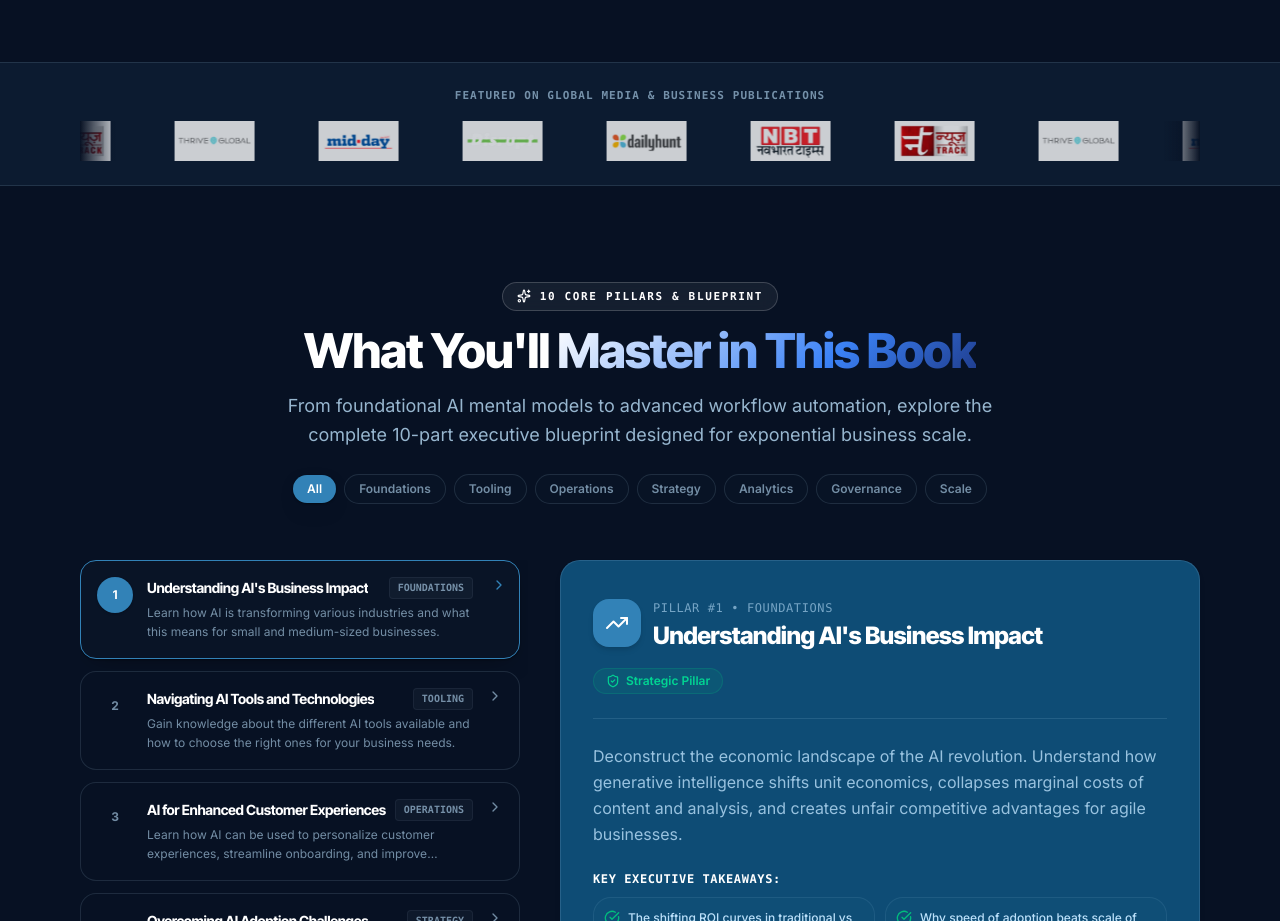
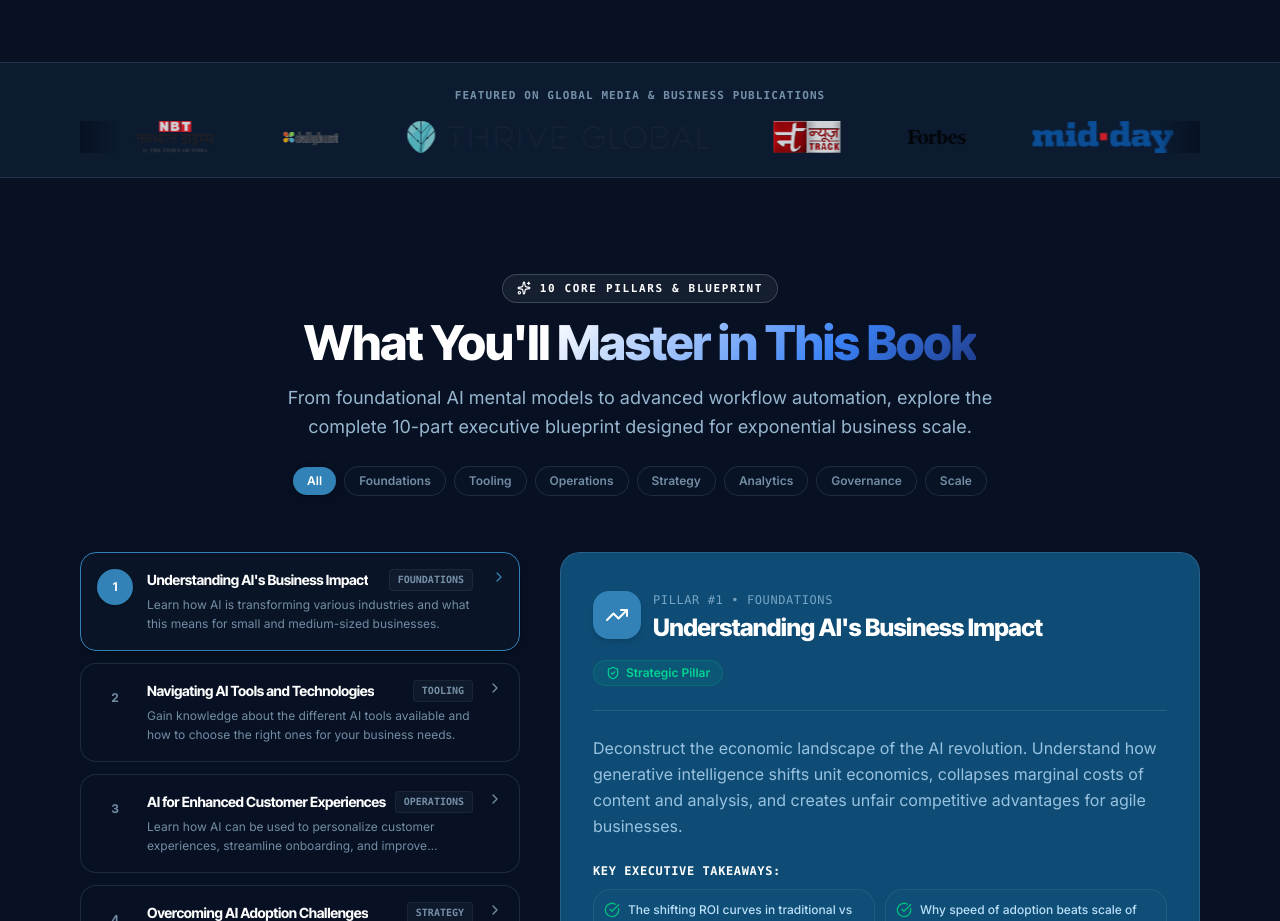
Before and after one commit to Rudra-bdatech/Ambesh_Book, a React (Vite) app: page / in a window 1280 px wide. Shown: the part 800-1721 px from the top of the page. Built offline with nearby package versions, Linux system fonts and the light colour scheme.

Commit message:
landing page

```diff
--- a/src/components/BookChatAssistant.tsx
+++ b/src/components/BookChatAssistant.tsx
@@ -110,7 +110,10 @@ export const BookChatAssistant: React.FC = () => {
           </div>
         </button>
       ) : (
-        <div className="w-[340px] sm:w-[380px] h-[500px] rounded-3xl bg-canvas border border-rule shadow-lift flex flex-col backdrop-blur-2xl overflow-hidden animate-fadeIn">
+        <div
+          data-lenis-prevent
+          className="w-[340px] sm:w-[380px] h-[500px] rounded-3xl bg-canvas border border-rule shadow-lift flex flex-col backdrop-blur-2xl overflow-hidden animate-fadeIn"
+        >
 
           {/* Header */}
           <div className="p-4 bg-sand/60 dark:bg-sand/30 border-b border-rule flex items-center justify-between">
@@ -141,7 +144,10 @@ export const BookChatAssistant: React.FC = () => {
           </div>
 
           {/* Messages Feed */}
-          <div className="flex-1 p-4 overflow-y-auto space-y-3.5 custom-scrollbar text-xs">
+          <div
+            data-lenis-prevent
+            className="flex-1 p-4 overflow-y-auto space-y-3.5 custom-scrollbar text-xs overscroll-contain"
+          >
             {messages.map((msg, idx) => (
               <div
                 key={idx}
@@ -180,7 +186,10 @@ export const BookChatAssistant: React.FC = () => {
           </div>
 
           {/* Suggested Quick Prompts */}
-          <div className="px-3 py-2 bg-sand/30 dark:bg-sand/15 border-t border-rule flex items-center gap-1.5 overflow-x-auto custom-scrollbar">
+          <div
+            data-lenis-prevent
+            className="px-3 py-2 bg-sand/30 dark:bg-sand/15 border-t border-rule flex items-center gap-1.5 overflow-x-auto custom-scrollbar overscroll-contain"
+          >
             {suggestedQuestions.map((q, idx) => (
               <button
                 key={idx}
--- a/src/components/MediaBanner.tsx
+++ b/src/components/MediaBanner.tsx
@@ -11,7 +11,7 @@ export const MediaBanner: React.FC = () => {
         </p>
         <div className="mt-4">
           <Marquee
-            fade={36}
+            fade={40}
             speed={45}
             fadeColor="var(--canvas)"
             items={MEDIA_FEATURES.map((media, index) => (
@@ -20,7 +20,7 @@ export const MediaBanner: React.FC = () => {
                 src={media.logoUrl}
                 alt={media.name}
                 title={media.name}
-                className="h-8 sm:h-10 w-auto object-contain opacity-80 hover:opacity-100 transition-opacity duration-300 dark:brightness-110"
+                className="h-6 sm:h-8 w-auto object-contain opacity-80 hover:opacity-100 transition-all duration-300 dark:brightness-110"
                 loading="lazy"
               />
             ))}
--- a/src/components/SampleChapterModal.tsx
+++ b/src/components/SampleChapterModal.tsx
@@ -33,8 +33,14 @@ export const SampleChapterModal: React.FC<SampleChapterModalProps> = ({ isOpen,
   };
 
   return (
-    <div className="fixed inset-0 z-50 overflow-y-auto bg-black/60 dark:bg-black/80 backdrop-blur-md flex items-center justify-center p-4 sm:p-6 animate-fadeIn">
-      <div className="relative w-full max-w-3xl rounded-3xl bg-canvas border border-rule shadow-lift flex flex-col max-h-[90vh] overflow-hidden">
+    <div
+      data-lenis-prevent
+      className="fixed inset-0 z-50 overflow-y-auto bg-black/60 dark:bg-black/80 backdrop-blur-md flex items-center justify-center p-4 sm:p-6 animate-fadeIn"
+    >
+      <div
+        data-lenis-prevent
+        className="relative w-full max-w-3xl rounded-3xl bg-canvas border border-rule shadow-lift flex flex-col max-h-[90vh] overflow-hidden"
+      >
 
         {/* Modal Top Bar */}
         <div className="p-4 sm:p-5 border-b border-rule bg-sand/60 dark:bg-sand/30 flex items-center justify-between gap-4">
--- a/src/data/bookData.ts
+++ b/src/data/bookData.ts
@@ -16,12 +16,13 @@ export const BOOK_INFO: BookInfo = {
 };
 
 export const MEDIA_FEATURES: MediaFeature[] = [
-  { name: 'Media Partner 1', logoUrl: '/assets/1-1.png' },
-  { name: 'Media Partner 2', logoUrl: '/assets/2-1.png' },
-  { name: 'Media Partner 3', logoUrl: '/assets/3.png' },
-  { name: 'Media Partner 4', logoUrl: '/assets/4-1.png' },
-  { name: 'Media Partner 5', logoUrl: '/assets/5.png' },
-  { name: 'Media Partner 6', logoUrl: '/assets/6.png' },
+  { name: 'Mid-day', logoUrl: '/logos/mid-day.png' },
+  { name: 'Disrupt', logoUrl: '/logos/disrupt.png' },
+  { name: 'Navbharat Times', logoUrl: '/logos/navbharat-times.png' },
+  { name: 'Dailyhunt', logoUrl: '/logos/dailyhunt-full.png' },
+  { name: 'Thrive Global', logoUrl: '/logos/thrive-global.svg' },
+  { name: 'NewsTrack', logoUrl: '/logos/newstrack.jpg' },
+  { name: 'Forbes India', logoUrl: '/logos/forbes-india.svg' },
 ];
 
 export const TESTIMONIALS: Testimonial[] = [
```
